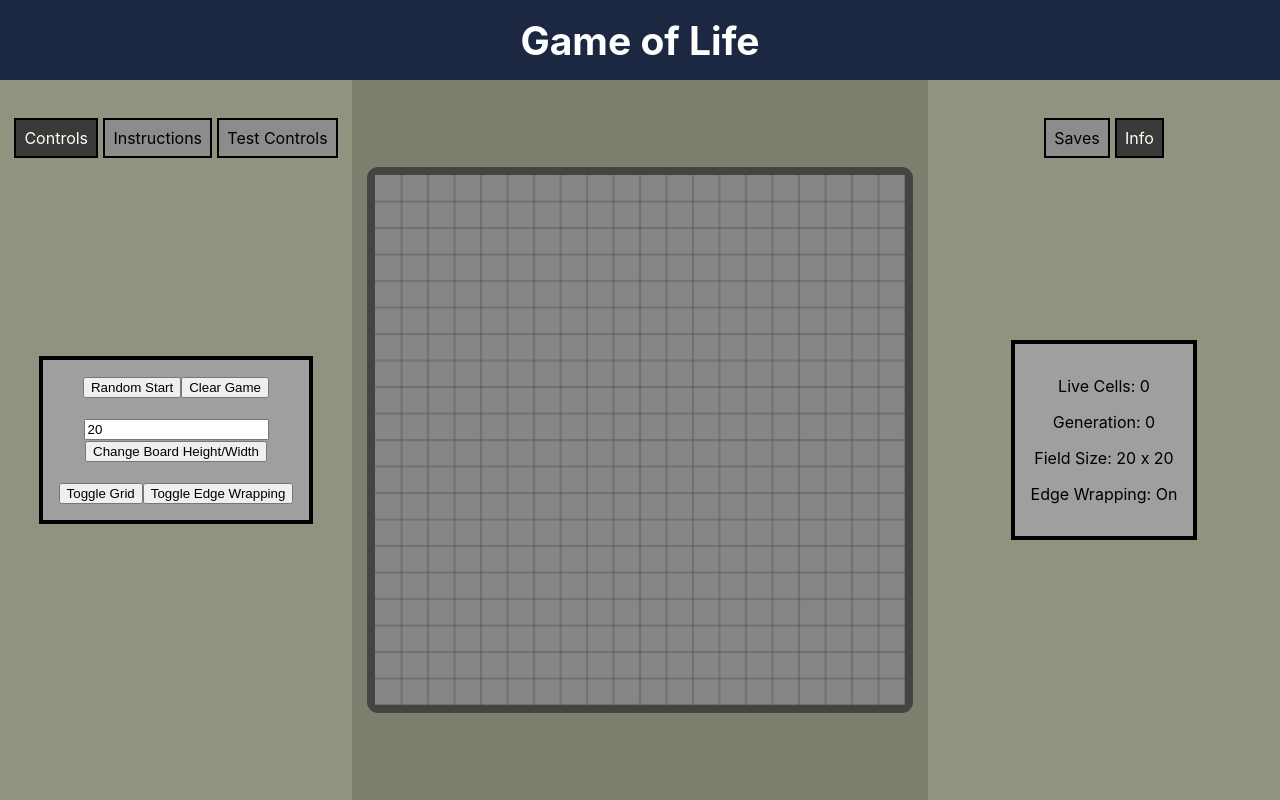
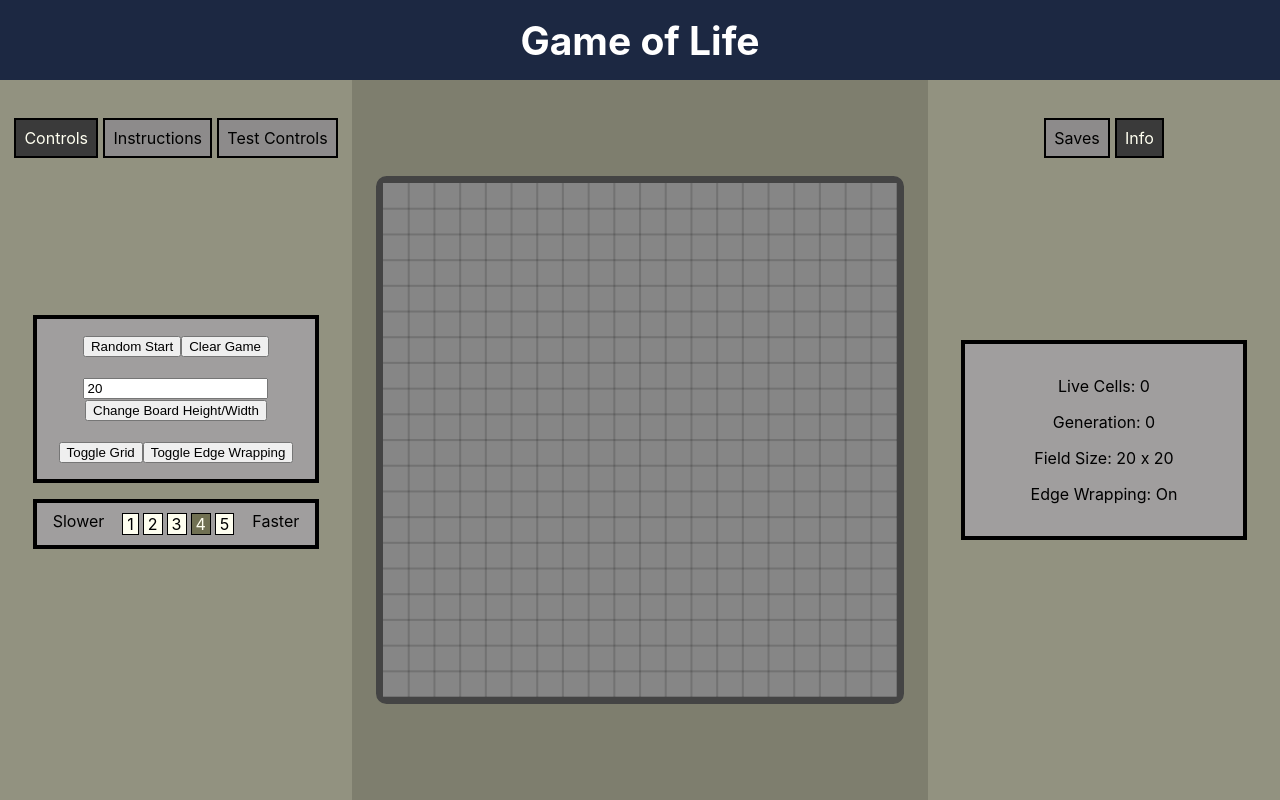
Before and after one commit to tgclayton/Gol2, a React (Create React App) app: page /controls/info in a window 1280 px wide. Built offline with nearby package versions, Linux system fonts and the light colour scheme.

Commit message:
added speed control panel

```diff
--- a/src/App.css
+++ b/src/App.css
@@ -60,9 +60,16 @@
   background: rgb(141, 139, 139);
 }
 
+.nav-button:hover {
+  background: rgb(114, 113, 113);
+}
+
 .selected-nav{
   background: rgb(58, 58, 58);
   color: ivory;
+}
+.selected-nav:hover {
+  background: rgb(58, 58, 58) !important;
 }
 
 #left-column {
@@ -80,6 +87,7 @@ width: 27.5%;
 }
 
 .control-panel{
+  width: 70%;
   border: 3pt solid black;
   padding: 1em ;
   background-color:rgb(160, 158, 158);
@@ -91,3 +99,31 @@ width: 27.5%;
   top: 0;
   margin-top: 3em;
 }
+
+.flex-row {
+  display: flex;
+  flex-direction: row;
+  justify-content: center;
+}
+
+#speed-control {
+  padding: .5em 1em;
+  margin: 1em;
+}
+
+#speed-control p{
+  margin: 0 1em;
+}
+
+#speed-control div {
+  border: 1pt solid black;
+  margin: 2px;
+  background-color: ivory;
+  padding: 0 .25em;
+  user-select: none;
+}
+
+.active-speed {
+  color: ivory;
+  background-color: rgb(112, 112, 82) !important;
+}
--- a/src/App.js
+++ b/src/App.js
@@ -8,20 +8,20 @@ import Info from './components/Info'
 import React, { useState, useEffect } from "react"
 import { Route, BrowserRouter as Router, Switch, Link, Redirect } from 'react-router-dom'
 import { createField, newMakeRandomMap } from './functions/game.js'
-import { canvasDraw, gridDraw } from './functions/canvas.js'
+import { canvasDraw,} from './functions/canvas.js'
 import { } from './functions/app.js'
 
 function App() {
-  const [canvasSize, setCanvasSize] = useState(500)
-  const [fieldSize, setFieldSize] = useState(20)
+  const [canvasSize, setCanvasSize] = useState(500) //Height/width of the game canvas
+  const [fieldSize, setFieldSize] = useState(20) //Height/width in cells of the game board
   const [tileSize, setTileSize] = useState(25)
-  const [wrap, setWrap] = useState(true)
-  const [field, setField] = useState(createField(fieldSize, tileSize, wrap))
-  const [liveCells, setLiveCells] = useState([])
+  const [wrap, setWrap] = useState(true) //whether or not edge wrapping is on or not
+  const [field, setField] = useState(createField(fieldSize, tileSize, wrap)) //object containing data on cell coordinates and neighbours
+  const [liveCells, setLiveCells] = useState([]) // array of index numbers of live cells
   const [leftPanelDisplay, setleftPanelDisplay] = useState('controls')
   const [rightPanelDisplay, setRightPanelDisplay] = useState('info')
-  const [generation, setGeneration] = useState(0)
-  // const [showGrid, setShowGrid] = useState(false)
+  const [generation, setGeneration] = useState(0) //current generation displayed
+  const [speed, setActiveSpeed] = useState(4)
 
 
   //Controls highlighting of selected nav button
@@ -61,6 +61,10 @@ function App() {
     const size = Number(document.getElementById('canvasSize-change').value)
     setCanvasSize(size)
     canvasDraw(field, liveCells, tileSize)
+  }
+
+  function changeSpeed(speed) {
+    setActiveSpeed(speed)
   }
 
   function checkState() {
@@ -113,6 +117,8 @@ function App() {
                   changeSize={changeSize}
                   fieldSize={fieldSize}
                   wrap={{wrap, toggleWrap}}
+                  speed={speed}
+                  changeSpeed={changeSpeed}
                 />
               </Route>
             </Switch>
--- a/src/components/Controls.jsx
+++ b/src/components/Controls.jsx
@@ -2,11 +2,16 @@ import { useEffect, useState } from 'react'
 import { gridDraw, clearCanvas } from '../functions/canvas.js'
 
 export default function Controls(props) {
-  const [showGrid, setShowGrid] = useState(false)
+  const [showGrid, setShowGrid] = useState(true)
+  useEffect(()=> {
+    gridDraw(props.tileSize, props.fieldSize)
+  },[])
 
-  useEffect(()=> {
-    toggleGrid()
-  }, [])
+  useEffect(() => {
+    const buttons = Array.from(document.getElementsByClassName('speed-button'))
+    buttons.forEach(element => element.classList.remove('active-speed'))
+    document.getElementById(`speed-button-${props.speed}`).classList.add('active-speed')
+  }, [props.speed])
 
   function toggleGrid() {
     if (showGrid) {
@@ -29,6 +34,7 @@ export default function Controls(props) {
   }
 
   return (
+    <>
       <div id='main-control-panel' className='control-panel'>
         <button onClick={() => props.makeRandomStart()} >Random Start</button>
         <button onClick={() => props.clearGame()} >Clear Game</button>
@@ -40,5 +46,15 @@ export default function Controls(props) {
         <button onClick={() => toggleGrid()}>Toggle Grid</button>
         <button onClick={() => props.wrap.toggleWrap(!props.wrap.wrap)}>Toggle Edge Wrapping</button>
       </div>
+      <div id='speed-control' className='control-panel flex-row'>
+        <p>Slower</p>
+        <div className='speed-button' id ={`speed-button-1`} onClick = {() => props.changeSpeed(1)}>1</div>
+        <div className='speed-button' id ={`speed-button-2`} onClick = {() => props.changeSpeed(2)}>2</div>
+        <div className='speed-button' id ={`speed-button-3`} onClick = {() => props.changeSpeed(3)}>3</div>
+        <div className='speed-button' id ={`speed-button-4`} onClick = {() => props.changeSpeed(4)}>4</div>
+        <div className='speed-button' id ={`speed-button-5`} onClick = {() => props.changeSpeed(5)}>5</div>
+        <p>Faster</p>
+      </div>
+    </>
   )
 }
--- a/src/components/Game.jsx
+++ b/src/components/Game.jsx
@@ -1,4 +1,4 @@
-import React, { useEffect, useState } from 'react'
+// import React, { useEffect, useState } from 'react'
 import '../styles/game.css'
 
 export default function Game(props) {
--- a/src/functions/canvas.js
+++ b/src/functions/canvas.js
@@ -26,9 +26,7 @@ export function clearCanvas (id) {
 }
 
 export const gridDraw = (tileSize, fieldSize) => {
-
   const p = 0;
-  console.log(tileSize, fieldSize)
   const canvas = document.getElementById('grid-canvas')
   canvas.width = 500
   const ctx = canvas.getContext('2d')
--- a/src/functions/game.js
+++ b/src/functions/game.js
@@ -29,8 +29,8 @@ export const createField = (size, tileSize, wrap) => {
   for (let i = 0; i < size * size; i++) {
     field[i] = {
       neighbours: {
-        wrappedNeighbours: getNeighbours(i, size, false),
-        unWrappedNeighbours: getNeighbours(i, size, true),
+        wrappedNeighbours: getNeighbours(i, size, true),
+        unWrappedNeighbours: getNeighbours(i, size, false),
       },
       canvasTileCrds: canvasTileCoords(i, size, tileSize)
     }
--- a/src/styles/game.css
+++ b/src/styles/game.css
@@ -1,7 +1,7 @@
 #canvas-container {
-  width: min(93%, 83vh);
+  width: min(90%, 83vh);
   /* max-width: 50vh; */
-  padding-bottom: min(93%, 85vh);
+  padding-bottom: min(90%, 85vh);
   border: 4pt solid rgb(68, 68, 68);
   position: relative;
   height: 0;
```
Lines whose indentation alone changed are shown as unchanged.
